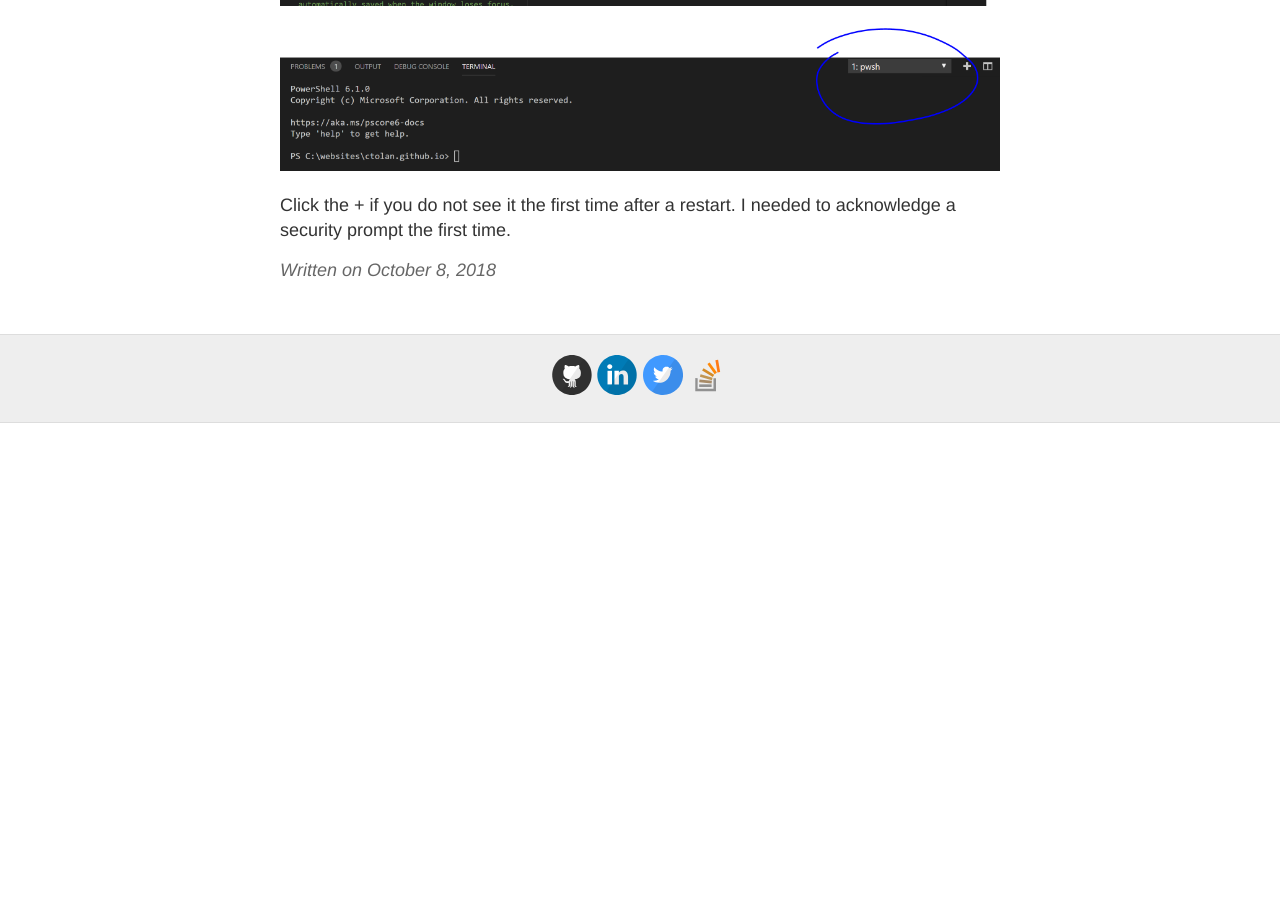
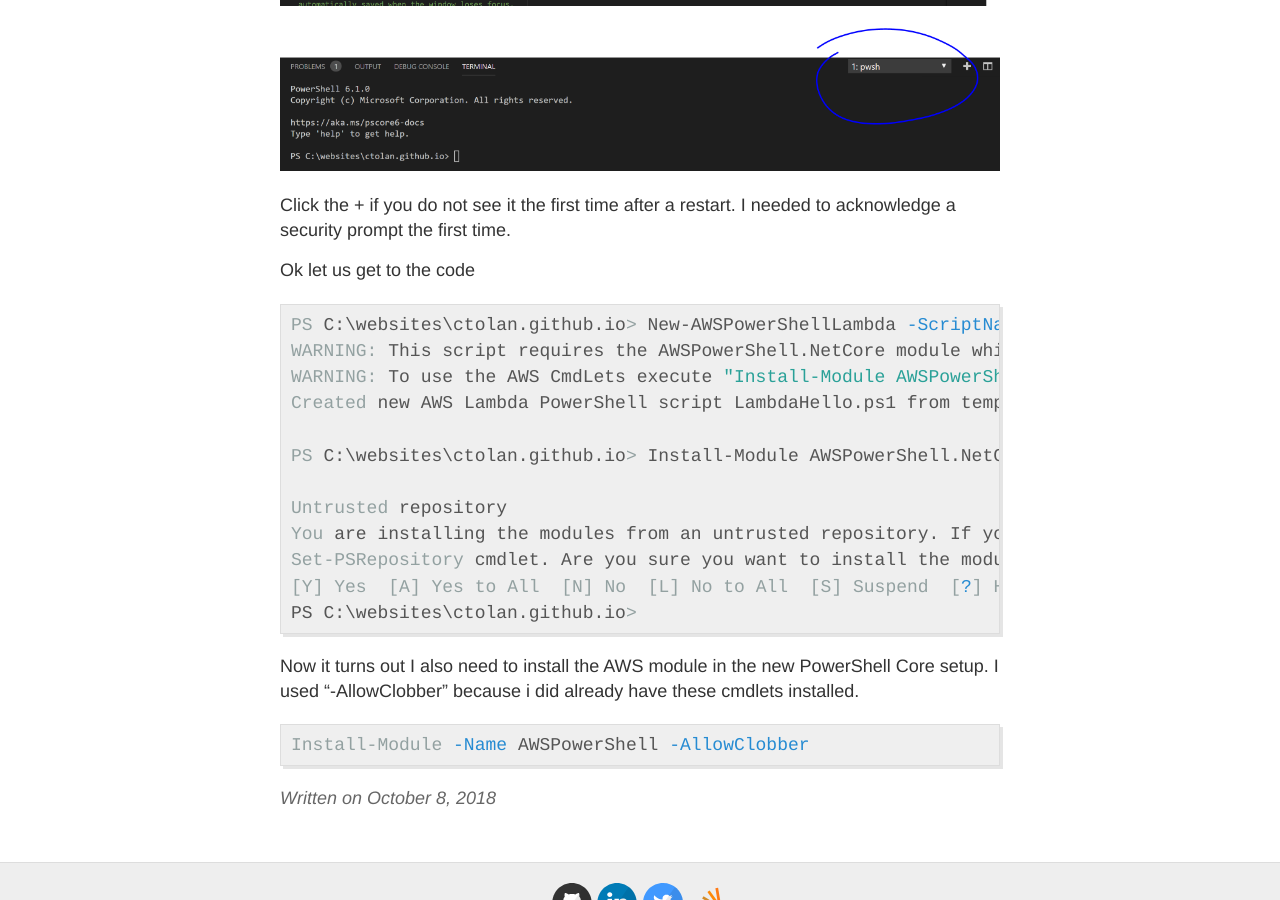
Before and after one commit to ctolan/ctolan.github.io, a Jekyll site: the page built from _posts/2018-10-08-PowerShell-Lambda.md, in a window 1280 px wide and 900 px high, scrolled down 1444 px. Built offline with Jekyll 4.4.1, drawn with Linux system fonts in a browser that asks for light colours; comment, search, counter and statistics services are not loaded; before the commit the page ends 1867 px from its top, so only the background shows below that.

Commit message:
Updated post

````diff
--- a/_posts/2018-10-08-PowerShell-Lambda.md
+++ b/_posts/2018-10-08-PowerShell-Lambda.md
@@ -36,3 +36,26 @@
 ![PWSH VSCode Installed Image]({{ site.url }}/images/PWSH-VSCode-1.PNG)
 
 Click the + if you do not see it the first time after a restart. I needed to acknowledge a security prompt the first time.
+
+Ok let us get to the code
+
+```powershell
+PS C:\websites\ctolan.github.io> New-AWSPowerShellLambda -ScriptName LambdaHello -Template Basic
+WARNING: This script requires the AWSPowerShell.NetCore module which is not installed locally.
+WARNING: To use the AWS CmdLets execute "Install-Module AWSPowerShell.NetCore" and then update the #Requires statement to the version installed. If you are not going to use the AWS CmdLets then remove the #Requires statement from the script.
+Created new AWS Lambda PowerShell script LambdaHello.ps1 from template Basic at C:\websites\ctolan.github.io\LambdaHello
+
+PS C:\websites\ctolan.github.io> Install-Module AWSPowerShell.NetCore
+
+Untrusted repository
+You are installing the modules from an untrusted repository. If you trust this repository, change its InstallationPolicy value by running the
+Set-PSRepository cmdlet. Are you sure you want to install the modules from 'PSGallery'?
+[Y] Yes  [A] Yes to All  [N] No  [L] No to All  [S] Suspend  [?] Help (default is "N"): A
+PS C:\websites\ctolan.github.io>
+```
+
+Now it turns out I also need to install the AWS module in the new PowerShell Core setup. I used "-AllowClobber" because i did already have these cmdlets installed.
+
+```powershell
+Install-Module -Name AWSPowerShell -AllowClobber
+```
````
Also changed, not shown: images/Lambda-Publish-1.PNG (added).
